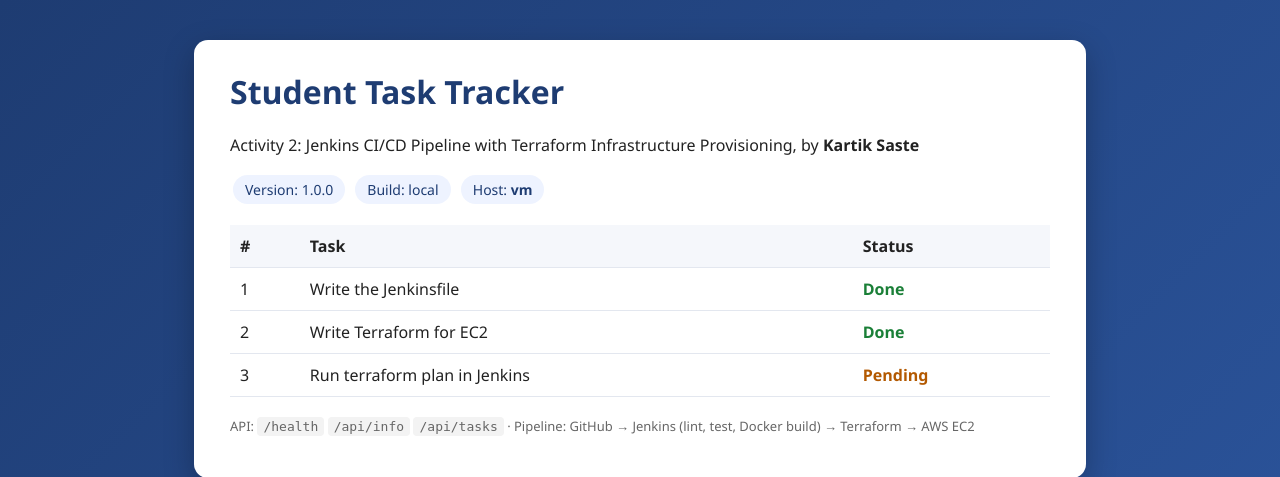
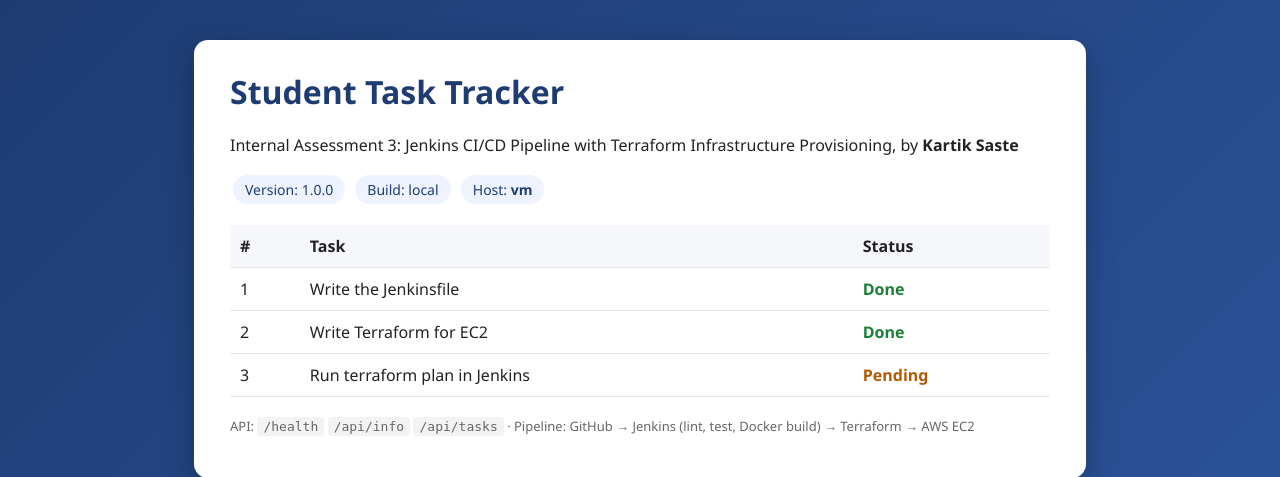
Before and after one commit to kartiksaste123/jenkins-terraform-cicd, a Flask app: page / in a window 1280 px wide. Shown: the top 477 px of the page. Run offline with Flask 3, Linux system fonts and the light colour scheme.

Commit message:
Rename to Internal Assessment 2/3

```diff
--- a/app/app.py
+++ b/app/app.py
@@ -1,5 +1,5 @@
 """Student Task Tracker - a small Flask REST API used for the
-Jenkins CI/CD + Terraform assignment (Activity 2) by Kartik Saste."""
+Jenkins CI/CD + Terraform assignment (Internal Assessment 3) by Kartik Saste."""
 import os
 import socket
 from datetime import datetime, timezone
--- a/app/templates/index.html
+++ b/app/templates/index.html
@@ -19,7 +19,7 @@
 <body>
 <div class="card">
   <h1>Student Task Tracker</h1>
-  <p>Activity 2: Jenkins CI/CD Pipeline with Terraform Infrastructure Provisioning, by <b>Kartik Saste</b></p>
+  <p>Internal Assessment 3: Jenkins CI/CD Pipeline with Terraform Infrastructure Provisioning, by <b>Kartik Saste</b></p>
   <div class="badges">
     <span>Version: {{ version }}</span>
     <span>Build: {{ build }}</span>
--- a/jenkins/casc/jenkins.yaml
+++ b/jenkins/casc/jenkins.yaml
@@ -1,7 +1,7 @@
 # Jenkins Configuration-as-Code (JCasC) for the jenkins-terraform-cicd assignment.
 # Secrets are read from files mounted at /run/secrets (never stored in this repo).
 jenkins:
-  systemMessage: "Kartik Saste - Activity 2: Jenkins CI/CD + Terraform (configured by JCasC)"
+  systemMessage: "Kartik Saste - Internal Assessment 3: Jenkins CI/CD + Terraform (configured by JCasC)"
   numExecutors: 2
   mode: NORMAL
   securityRealm:
```
Also changed, not shown: README.md.
